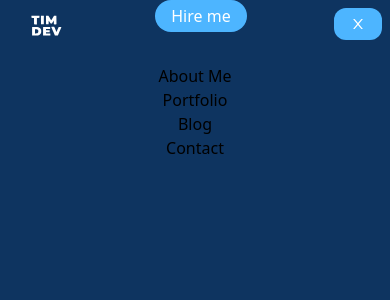
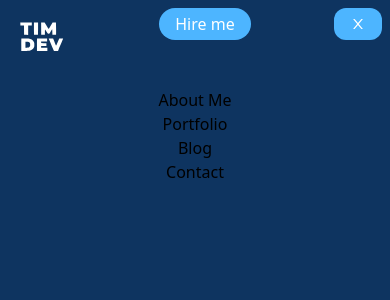
Before and after one commit to timDeHof/devtimPortfolio, a React (Create React App) app: page / in a window 390 px wide. Shown: the top 300 px of the page. Built offline with nearby package versions, Linux system fonts and the light colour scheme.

Commit message:
made both the hire btn and hamburger have the same margin when on large when on small screen

```diff
--- a/src/index.css
+++ b/src/index.css
@@ -24,11 +24,11 @@ body {
 }
 
 .logo {
-  @apply inline-block w-14 h-14 ml-4;
+  @apply inline-block w-20 h-20;
 }
 
 .contact-btn {
-  @apply bg-blue3 px-4 py-1 inline-block rounded-full text-white sm:ml-4 sm:mr-4;
+  @apply bg-blue3 px-4 py-1 inline-block rounded-full text-white ml-4 mr-4 mt-2 md:mt-0;
 }
 
 .hamburger {
```
